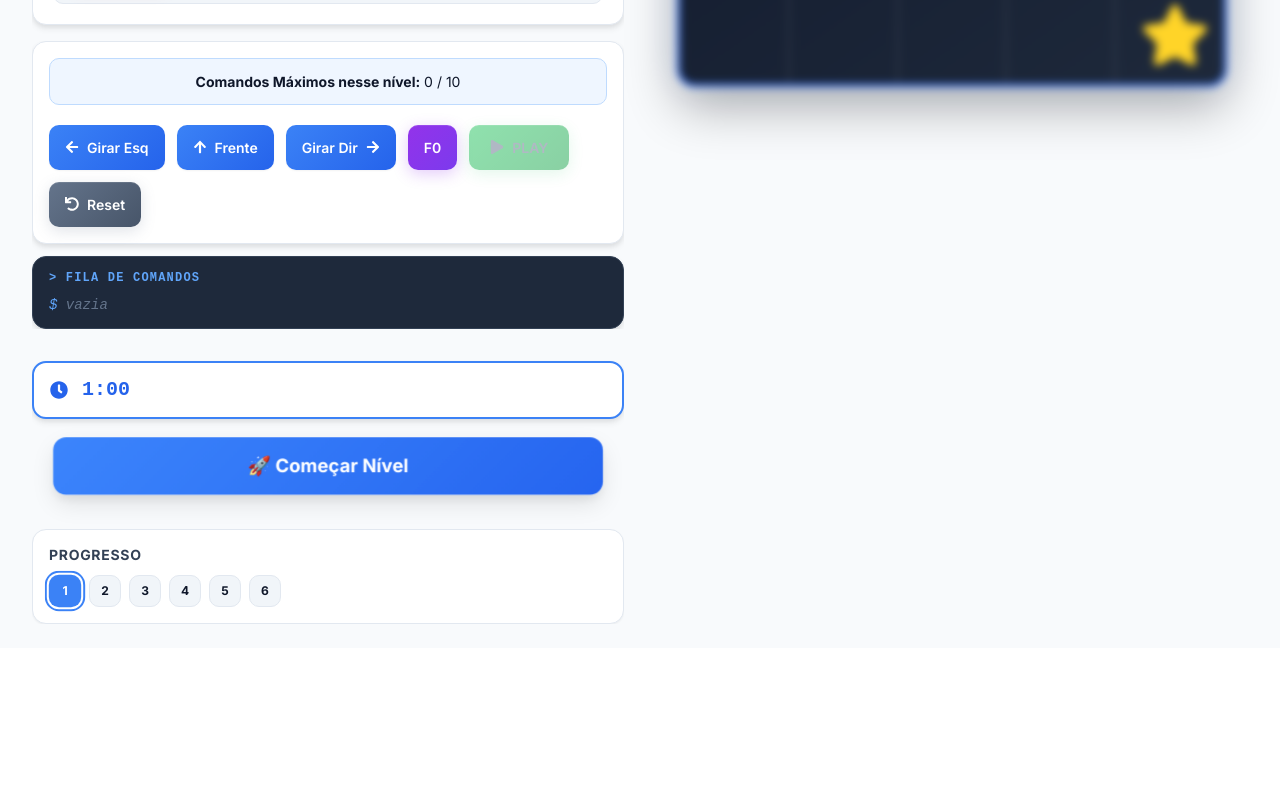
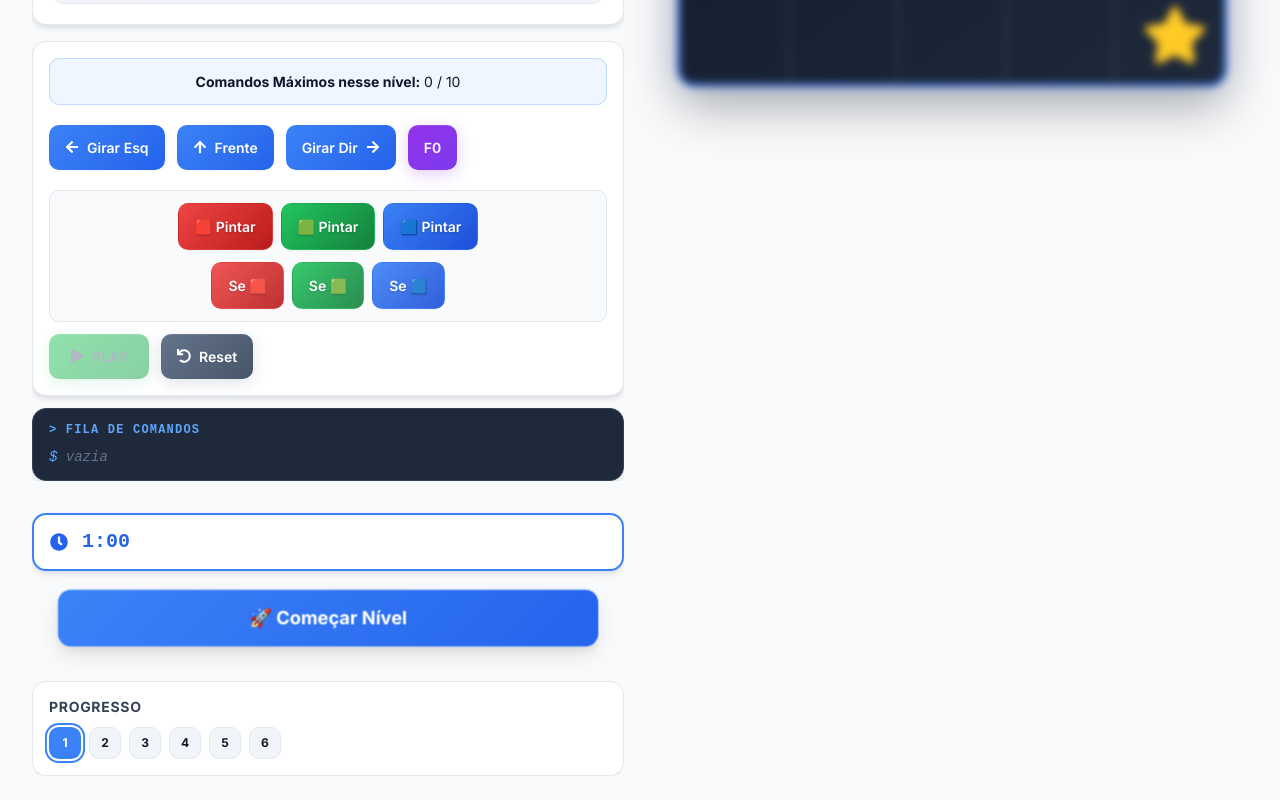
Before and after one commit to DougCristiano/GamIN, a React (Vite) app: page / in a window 1280 px wide. Shown: the part 720-1520 px from the top of the page. Before the commit the page ends 1368 px from the top, so only its background shows below. Built offline with nearby package versions, Linux system fonts and the light colour scheme.

Commit message:
feat: Introduce a level editor, game components, and type definitions for game and level configurations.

```diff
--- a/src/components/editor/LevelEditor/LevelEditor.tsx
+++ b/src/components/editor/LevelEditor/LevelEditor.tsx
@@ -1,9 +1,10 @@
 import { useState, useEffect } from 'react';
 import { FaTimes, FaRobot, FaStar, FaSave, FaPlus, FaTrash, FaSquare, FaKey, FaDoorOpen } from 'react-icons/fa';
-import type { LevelConfig } from '@/types';
+import type { LevelConfig, CellColor } from '@/types';
 import { LEVELS } from '@/data';
 import { KEY_COLORS, getKeyColor } from '@/utils/keyColors';
 import styles from './LevelEditor.module.css';
+import { FaPaintBrush } from 'react-icons/fa';
 
 interface LevelEditorProps {
   isOpen: boolean;
@@ -12,7 +13,7 @@ interface LevelEditorProps {
   asPage?: boolean;
 }
 
-type EditorMode = 'robot' | 'star' | 'wall' | 'key' | 'door';
+type EditorMode = 'robot' | 'star' | 'wall' | 'key' | 'door' | 'paint';
 
 const LevelEditor: React.FC<LevelEditorProps> = ({ isOpen, onClose, onSave, asPage = false }) => {
   // Carregar níveis salvos do localStorage ou usar níveis padrão
@@ -32,7 +33,14 @@ const LevelEditor: React.FC<LevelEditorProps> = ({ isOpen, onClose, onSave, asPa
   const [currentLevel, setCurrentLevel] = useState<LevelConfig | null>(null);
   const [editorMode, setEditorMode] = useState<EditorMode>('robot');
   const [selectedColor, setSelectedColor] = useState<string>('red');
+  const [selectedCellColor, setSelectedCellColor] = useState<CellColor>('RED');
   const [levelName, setLevelName] = useState('');
+
+  const CELL_COLORS: Record<CellColor, string> = {
+    RED: '#ef4444',
+    GREEN: '#22c55e',
+    BLUE: '#3b82f6',
+  };
 
   useEffect(() => {
     if (selectedLevelId) {
@@ -43,6 +51,7 @@ const LevelEditor: React.FC<LevelEditorProps> = ({ isOpen, onClose, onSave, asPa
           obstacles: level.obstacles || [],
           keys: level.keys || [],
           doors: level.doors || [],
+          coloredCells: level.coloredCells || [],
           gridSize: level.gridSize || 5,
         });
         setLevelName(level.name);
@@ -154,6 +163,23 @@ const LevelEditor: React.FC<LevelEditorProps> = ({ isOpen, onClose, onSave, asPa
         }
         updatedLevel.obstacles = [...walls, { x, y }];
       }
+    } else if (editorMode === 'paint') {
+      if (isWall) {
+        alert('⚠️ Não é possível pintar uma parede!');
+        return;
+      }
+
+      const coloredCells = updatedLevel.coloredCells || [];
+      const cellIndex = coloredCells.findIndex(c => c.position.x === x && c.position.y === y);
+
+      if (cellIndex !== -1 && coloredCells[cellIndex].color === selectedCellColor) {
+        // Remove color if clicking again with same color
+        updatedLevel.coloredCells = coloredCells.filter((_, i) => i !== cellIndex);
+      } else {
+        // Add or update color
+        const otherCells = coloredCells.filter((_, i) => i !== cellIndex);
+        updatedLevel.coloredCells = [...otherCells, { position: { x, y }, color: selectedCellColor }];
+      }
     }
 
     setCurrentLevel(updatedLevel);
@@ -242,6 +268,8 @@ const LevelEditor: React.FC<LevelEditorProps> = ({ isOpen, onClose, onSave, asPa
         const isWall = currentLevel.obstacles?.some(w => w.x === x && w.y === y);
         const isKey = currentLevel.keys?.some(k => k.position.x === x && k.position.y === y);
         const isDoor = currentLevel.doors?.some(d => d.position.x === x && d.position.y === y);
+        const coloredCell = currentLevel.coloredCells?.find(c => c.position.x === x && c.position.y === y);
+        const backgroundColor = coloredCell ? CELL_COLORS[coloredCell.color] + '66' : undefined;
 
         cells.push(
           <div
@@ -249,6 +277,7 @@ const LevelEditor: React.FC<LevelEditorProps> = ({ isOpen, onClose, onSave, asPa
             className={`${styles.gridCell} ${isRobot ? styles.robot : ''} ${isStar ? styles.star : ''} ${isWall ? styles.wall : ''} ${isKey ? styles.key : ''} ${isDoor ? styles.door : ''}`}
             onClick={() => handleCellClick(x, y)}
             title={`Posição (${x}, ${y})`}
+            style={{ backgroundColor }}
           >
             {isRobot && <FaRobot />}
             {isStar && <FaStar />}
@@ -506,6 +535,12 @@ const LevelEditor: React.FC<LevelEditorProps> = ({ isOpen, onClose, onSave, asPa
               >
                 <FaSquare /> Parede
               </button>
+              <button
+                className={`${styles.modeBtn} ${editorMode === 'paint' ? styles.active : ''}`}
+                onClick={() => setEditorMode('paint')}
+              >
+                <FaPaintBrush /> Pintar
+              </button>
             </div>
 
             {/* Color Selector - Only show when in key or door mode */}
@@ -527,6 +562,31 @@ const LevelEditor: React.FC<LevelEditorProps> = ({ isOpen, onClose, onSave, asPa
                       title={colorId}
                     >
                       {selectedColor === colorId && '✓'}
+                    </button>
+                  ))}
+                </div>
+              </div>
+            )}
+
+            {/* Cell Color Selector - Only show when in paint mode */}
+            {editorMode === 'paint' && (
+              <div className={styles.colorSelector}>
+                <label className={styles.colorLabel}>
+                  Escolha a cor da célula:
+                </label>
+                <div className={styles.colorOptions}>
+                  {Object.entries(CELL_COLORS).map(([colorName, colorHex]) => (
+                    <button
+                      key={colorName}
+                      className={`${styles.colorBtn} ${selectedCellColor === colorName ? styles.activeColor : ''}`}
+                      style={{
+                        backgroundColor: colorHex,
+                        border: selectedCellColor === colorName ? '3px solid white' : '2px solid rgba(255,255,255,0.3)',
+                      }}
+                      onClick={() => setSelectedCellColor(colorName as CellColor)}
+                      title={colorName}
+                    >
+                      {selectedCellColor === colorName && '✓'}
                     </button>
                   ))}
                 </div>
--- a/src/components/game/ControlPanel/ControlPanel.module.css
+++ b/src/components/game/ControlPanel/ControlPanel.module.css
@@ -136,6 +136,57 @@
   box-shadow:
     0 8px 20px rgba(100, 116, 139, 0.3),
     inset 0 1px 0 rgba(255, 255, 255, 0.15) !important;
+  box-shadow:
+    0 8px 20px rgba(100, 116, 139, 0.3),
+    inset 0 1px 0 rgba(255, 255, 255, 0.15) !important;
+}
+
+/* Color Control Buttons */
+.colorControls {
+  width: 100%;
+  display: flex;
+  flex-direction: column;
+  gap: var(--spacing-3);
+  margin-top: var(--spacing-2);
+  padding: var(--spacing-3);
+  background: var(--color-bg-secondary);
+  border-radius: var(--radius-md);
+  border: 1px solid var(--color-border);
+}
+
+.buttonGroup {
+  display: flex;
+  gap: var(--spacing-2);
+  justify-content: center;
+  flex-wrap: wrap;
+}
+
+.btnRed,
+.btnIfRed {
+  background: linear-gradient(135deg, #ef4444 0%, #b91c1c 100%) !important;
+  border: 1px solid rgba(239, 68, 68, 0.2) !important;
+  text-shadow: 0 1px 2px rgba(0, 0, 0, 0.2);
+}
+
+.btnGreen,
+.btnIfGreen {
+  background: linear-gradient(135deg, #22c55e 0%, #15803d 100%) !important;
+  border: 1px solid rgba(34, 197, 94, 0.2) !important;
+  text-shadow: 0 1px 2px rgba(0, 0, 0, 0.2);
+}
+
+.btnBlue,
+.btnIfBlue {
+  background: linear-gradient(135deg, #3b82f6 0%, #1d4ed8 100%) !important;
+  border: 1px solid rgba(59, 130, 246, 0.2) !important;
+  text-shadow: 0 1px 2px rgba(0, 0, 0, 0.2);
+}
+
+.btnIfRed,
+.btnIfGreen,
+.btnIfBlue {
+  font-style: italic;
+  opacity: 0.9;
 }
 
 /* ========================================
--- a/src/components/game/ControlPanel/ControlPanel.tsx
+++ b/src/components/game/ControlPanel/ControlPanel.tsx
@@ -79,6 +79,20 @@ export const ControlPanel: React.FC<ControlPanelProps> = ({
             F2
           </button>
         )}
+
+        {/* Color Commands */}
+        <div className={styles.colorControls}>
+          <div className={styles.buttonGroup}>
+            <button onClick={() => onAddCommand('PAINT_RED')} disabled={!canAddCommand} className={styles.btnRed} title="Pintar Vermelho">🟥 Pintar</button>
+            <button onClick={() => onAddCommand('PAINT_GREEN')} disabled={!canAddCommand} className={styles.btnGreen} title="Pintar Verde">🟩 Pintar</button>
+            <button onClick={() => onAddCommand('PAINT_BLUE')} disabled={!canAddCommand} className={styles.btnBlue} title="Pintar Azul">🟦 Pintar</button>
+          </div>
+          <div className={styles.buttonGroup}>
+            <button onClick={() => onAddCommand('IF_RED')} disabled={!canAddCommand} className={styles.btnIfRed} title="Se estiver no Vermelho">Se 🟥</button>
+            <button onClick={() => onAddCommand('IF_GREEN')} disabled={!canAddCommand} className={styles.btnIfGreen} title="Se estiver no Verde">Se 🟩</button>
+            <button onClick={() => onAddCommand('IF_BLUE')} disabled={!canAddCommand} className={styles.btnIfBlue} title="Se estiver no Azul">Se 🟦</button>
+          </div>
+        </div>
         <button onClick={onPlay} disabled={isExecuting || !hasCommands} className={styles.playBtn}>
           <FaPlay /> PLAY
         </button>
--- a/src/components/game/Game/Game.module.css
+++ b/src/components/game/Game/Game.module.css
@@ -80,6 +80,24 @@
     inset 0 2px 4px rgba(255, 255, 255, 0.1),
     inset 0 -2px 4px rgba(0, 0, 0, 0.3);
   border-color: #1f2937;
+}
+
+.cellRed {
+  background: rgba(239, 68, 68, 0.4);
+  border: 1px solid rgba(239, 68, 68, 0.6);
+  box-shadow: 0 0 12px rgba(239, 68, 68, 0.3);
+}
+
+.cellGreen {
+  background: rgba(34, 197, 94, 0.4);
+  border: 1px solid rgba(34, 197, 94, 0.6);
+  box-shadow: 0 0 12px rgba(34, 197, 94, 0.3);
+}
+
+.cellBlue {
+  background: rgba(59, 130, 246, 0.4);
+  border: 1px solid rgba(59, 130, 246, 0.6);
+  box-shadow: 0 0 12px rgba(59, 130, 246, 0.3);
 }
 
 .board.blurred {
--- a/src/components/game/Game/Game.tsx
+++ b/src/components/game/Game/Game.tsx
@@ -54,6 +54,7 @@ export const Game: React.FC<GameProps> = ({ customLevels }) => {
     starPositions,
     collectedStars,
     collectedKeys,
+    coloredCells,
     totalLevels,
     isFirstLevel,
     isLastLevel,
@@ -64,6 +65,7 @@ export const Game: React.FC<GameProps> = ({ customLevels }) => {
     resetLevel,
     collectStar,
     collectKey,
+    paintCell,
   } = useGame({ customLevels });
 
   // Command management
@@ -96,7 +98,8 @@ export const Game: React.FC<GameProps> = ({ customLevels }) => {
     setLevelStarted(false);
     setTimerRunning(false);
     setLevelFailed(false);
-  }, [currentLevelId]);
+    clearQueue();
+  }, [currentLevelId, clearQueue]);
 
   // Handle level start
   const handleStartLevel = () => {
@@ -139,7 +142,9 @@ export const Game: React.FC<GameProps> = ({ customLevels }) => {
       gridSize,
       obstacles,
       keys,
-      doors
+      doors,
+      coloredCells,
+      paintCell
     );
   };
 
@@ -160,10 +165,20 @@ export const Game: React.FC<GameProps> = ({ customLevels }) => {
     for (let y = 0; y < gridSize; y++) {
       for (let x = 0; x < gridSize; x++) {
         const isWall = obstacles.some(w => w.x === x && w.y === y);
+
+        // Determine cell color class
+        const coloredCell = coloredCells.find(c => c.position.x === x && c.position.y === y);
+        let colorClass = '';
+        if (coloredCell && !isWall) {
+          if (coloredCell.color === 'RED') colorClass = styles.cellRed;
+          else if (coloredCell.color === 'GREEN') colorClass = styles.cellGreen;
+          else if (coloredCell.color === 'BLUE') colorClass = styles.cellBlue;
+        }
+
         cells.push(
           <div
             key={`${x}-${y}`}
-            className={`${styles.cell} ${isWall ? styles.wall : ''}`}
+            className={`${styles.cell} ${isWall ? styles.wall : ''} ${colorClass}`}
             title={isWall ? 'Parede' : `Posição (${x}, ${y})`}
           >
             {isWall && <FaSquare style={{ color: '#4b5563', fontSize: '1.5em', opacity: 0.5 }} />}
--- a/src/hooks/useCommands.ts
+++ b/src/hooks/useCommands.ts
@@ -4,7 +4,7 @@
  */
 
 import { useState, useCallback } from 'react';
-import type { Command, FunctionDefinition, RobotState, Position, KeyItem, DoorItem } from '@/types';
+import type { Command, FunctionDefinition, RobotState, Position, KeyItem, DoorItem, ColoredCell, CellColor } from '@/types';
 import { expandCommands, executeCommand, checkWin } from '@/services';
 import { MAX_EXECUTION_STEPS, EXECUTION_DELAY } from '@/utils/constants';
 
@@ -37,7 +37,9 @@ interface UseCommandsReturn {
     gridSize: number,
     obstacles: Position[],
     keys: KeyItem[],
-    doors: DoorItem[]
+    doors: DoorItem[],
+    coloredCells?: ColoredCell[],
+    paintCell?: (position: Position, color: CellColor) => void
   ) => Promise<boolean>;
   reset: () => void;
 }
@@ -95,7 +97,9 @@ export const useCommands = (options: UseCommandsOptions = {}): UseCommandsReturn
       gridSize: number,
       obstacles: Position[],
       keys: KeyItem[] = [],
-      doors: DoorItem[] = []
+      doors: DoorItem[] = [],
+      coloredCells: ColoredCell[] = [],
+      paintCell?: (position: Position, color: CellColor) => void
     ): Promise<boolean> => {
       setIsExecuting(true);
       setRecursionWarning(null);
@@ -123,9 +127,54 @@ export const useCommands = (options: UseCommandsOptions = {}): UseCommandsReturn
       let currentRobot = { ...robot };
       let currentCollectedStars = new Set(collectedStars);
       let currentCollectedKeys = new Set(collectedKeys);
+      // Clone colored cells to track local changes during execution
+      let currentColoredCells = [...coloredCells];
 
       for (let i = 0; i < expandedCommands.length; i++) {
         const cmd = expandedCommands[i];
+
+        // Handles PAINT commands
+        if (cmd.startsWith('PAINT_')) {
+          const color = cmd.replace('PAINT_', '') as CellColor;
+          paintCell?.({ x: currentRobot.x, y: currentRobot.y }, color);
+
+          // Update local state for subsequent checks
+          const existingCellIndex = currentColoredCells.findIndex(
+            c => c.position.x === currentRobot.x && c.position.y === currentRobot.y
+          );
+
+          if (existingCellIndex >= 0) {
+            // Update existing cell locally
+            const updatedCells = [...currentColoredCells];
+            updatedCells[existingCellIndex] = { ...updatedCells[existingCellIndex], color };
+            currentColoredCells = updatedCells;
+          } else {
+            // Add new cell locally
+            currentColoredCells = [...currentColoredCells, { position: { x: currentRobot.x, y: currentRobot.y }, color }];
+          }
+
+          await new Promise(resolve => setTimeout(resolve, EXECUTION_DELAY / 2));
+          continue;
+        }
+
+        // Handles IF commands (Conditional Logic)
+        if (cmd.startsWith('IF_')) {
+          const requiredColor = cmd.replace('IF_', '') as CellColor;
+          const currentCell = currentColoredCells.find(
+            c => c.position.x === currentRobot.x && c.position.y === currentRobot.y
+          );
+
+          const isConditionMet = currentCell?.color === requiredColor;
+
+          if (!isConditionMet) {
+            console.log(`Condition ${cmd} failed (Current: ${currentCell?.color || 'None'}) - Skipping next command`);
+            // Skip the NEXT command
+            i++;
+          } else {
+            console.log(`Condition ${cmd} met - Executing next command`);
+          }
+          continue;
+        }
 
         // Delay between commands for animation
         await new Promise(resolve => setTimeout(resolve, EXECUTION_DELAY));
--- a/src/hooks/useGame.ts
+++ b/src/hooks/useGame.ts
@@ -4,7 +4,7 @@
  */
 
 import { useState, useEffect, useCallback, useMemo } from 'react';
-import type { LevelConfig, RobotState, Position } from '@/types';
+import type { LevelConfig, RobotState, Position, ColoredCell, CellColor } from '@/types';
 import { LEVELS as DEFAULT_LEVELS } from '@/data';
 
 interface UseGameOptions {
@@ -20,6 +20,7 @@ interface UseGameReturn {
   starPositions: Position[];
   collectedStars: Set<string>;
   collectedKeys: Set<string>;
+  coloredCells: ColoredCell[];
   totalLevels: number;
   isFirstLevel: boolean;
   isLastLevel: boolean;
@@ -33,6 +34,7 @@ interface UseGameReturn {
   resetLevel: () => void;
   collectStar: (position: Position) => void;
   collectKey: (keyId: string) => void;
+  paintCell: (position: Position, color: CellColor) => void;
 }
 
 export const useGame = (options: UseGameOptions = {}): UseGameReturn => {
@@ -54,6 +56,7 @@ export const useGame = (options: UseGameOptions = {}): UseGameReturn => {
   );
   const [collectedStars, setCollectedStars] = useState<Set<string>>(new Set());
   const [collectedKeys, setCollectedKeys] = useState<Set<string>>(new Set());
+  const [coloredCells, setColoredCells] = useState<ColoredCell[]>(initialLevel.coloredCells || []);
   const [levelName, setLevelName] = useState(initialLevel.name);
 
   // Get current level config
@@ -83,6 +86,7 @@ export const useGame = (options: UseGameOptions = {}): UseGameReturn => {
         setStarPositions(starPositions);
         setCollectedStars(new Set());
         setCollectedKeys(new Set());
+        setColoredCells(level.coloredCells || []);
         setLevelName(level.name);
 
         console.log('✅ Level loaded successfully');
@@ -135,6 +139,16 @@ export const useGame = (options: UseGameOptions = {}): UseGameReturn => {
     setCollectedKeys(prev => new Set(prev).add(keyId));
   }, []);
 
+  // Paint a cell
+  const paintCell = useCallback((position: Position, color: CellColor) => {
+    setColoredCells(prev => {
+      // Remove existing color at this position if any
+      const filtered = prev.filter(cell => cell.position.x !== position.x || cell.position.y !== position.y);
+      // Add new color
+      return [...filtered, { position, color }];
+    });
+  }, []);
+
   return {
     // State
     currentLevel,
@@ -144,6 +158,7 @@ export const useGame = (options: UseGameOptions = {}): UseGameReturn => {
     starPositions,
     collectedStars,
     collectedKeys,
+    coloredCells,
     totalLevels: activeLevels.length,
     isFirstLevel: currentLevelId === 1,
     isLastLevel: currentLevelId === activeLevels.length,
@@ -157,6 +172,7 @@ export const useGame = (options: UseGameOptions = {}): UseGameReturn => {
     resetLevel,
     collectStar,
     collectKey,
+    paintCell,
   };
 };
 
--- a/src/types/index.ts
+++ b/src/types/index.ts
@@ -2,5 +2,5 @@
  * Types - Central export point for all type definitions
  */
 
-export type { Position, Direction, RobotState, Command, FunctionDefinition } from './game.types';
+export type { Position, Direction, RobotState, Command, FunctionDefinition, ColoredCell, CellColor } from './game.types';
 export type { LevelConfig, KeyItem, DoorItem, LevelEditorState, FunctionLimits } from './level.types';
--- a/src/types/level.types.ts
+++ b/src/types/level.types.ts
@@ -2,7 +2,7 @@
  * Level Types - Type definitions for level configuration
  */
 
-import type { Position } from './game.types';
+import type { Position, ColoredCell } from './game.types';
 
 /** Key with unique ID and color */
 export interface KeyItem {
@@ -42,6 +42,8 @@ export interface LevelConfig {
   keys?: KeyItem[];
   /** Optional door items with unique IDs */
   doors?: DoorItem[];
+  /** Optional initial colored cells */
+  coloredCells?: ColoredCell[];
   /** Grid size (e.g., 5 for 5x5) */
   gridSize?: number;
   /** Maximum number of commands in the main queue (undefined = unlimited) */
```
Also changed, not shown: src/types/game.types.ts (+22 -1 lines).
